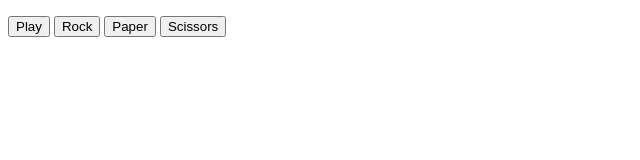
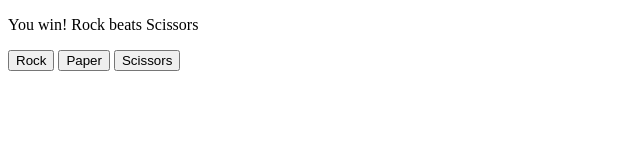
Before and after one commit to alangodwin/rock_paper_scissors, a plain HTML site: page index.html in a window 1280 px wide. Both pictures are taken after a click on the button "Rock". Shown: the whole page, without its empty margins (0-640 px from the left). Drawn offline with Linux system fonts and the light colour scheme.

Commit message:
Added buttons and onclick function to create game function

```diff
--- a/index.html
+++ b/index.html
@@ -6,11 +6,10 @@
 </head>
 <body>
   <div id="scoreboard"></div>
-  <div id="buttonContainer">
-    <button id=btn>Play</button>
-    <button id=btn-Rock>Rock</button>
-    <button id=btn-Paper>Paper</button>
-    <button id=btn-Scissors>Scissors</button>
+  <div class="buttons">
+    <button data-key="rock" id="rock">Rock</button>
+    <button data-key="paper" id="paper" class="button">Paper</button>
+    <button data-key="scissors" id ="scissors" class="button">Scissors</button>
   </div>
 
   <script src="myscripts.js"></script>
--- a/myscripts.js
+++ b/myscripts.js
@@ -22,10 +22,23 @@ const score = document.createElement('p');
 score.classList.add('score');
 scoreboard.appendChild(score);
 
-const endResult = document.createElement('p');
-endResult.classList.add('endResult');
-scoreboard.appendChild(endResult);
+const roundResult = document.createElement('p');
+roundResult.classList.add('roundResult');
+scoreboard.appendChild(roundResult);
 
+const buttons = document.querySelectorAll('button');
+buttons.forEach((button) => { //adds click even listener to each button and returns id
+    button.addEventListener('click', () => {
+      playerSelection = (button.id);
+      console.log(playerSelection)
+      let gameResult = playRound(computerPlayer(), playerSelection);
+      console.log(gameResult)
+      roundResult.textContent = gameResult
+    });
+});
+
+
+/*
 function game() {
     let playerSelection = "";
     let result = "";
@@ -34,7 +47,11 @@ function game() {
     score.textContent = "player:" + playerCount + "/computer:" + computerCount;
     while (playerCount < 2 && computerCount < 2 ) { //while loop which loops till player reaches 5points
         endResult.textContent = " "
-        playerSelection = prompt('Select your weapon: Rock, paper or scissors?');
+        buttons.forEach((button) => { //adds click even listener to each button and returns id
+            button.addEventListener('click', () => {
+              playerSelection = (button.id);
+            });
+          });
         let result = playRound(computerPlayer(), playerSelection);
         if (result.search('win')>0){
             playerCount++;
@@ -49,5 +66,7 @@ function game() {
         endResult.textContent = 'You lost sorry'
         }
 }
+*/
 
-btn.addEventListener('click', game);
+//btn.addEventListener('click', game);
+//play.addEventListener('click', game)
```
